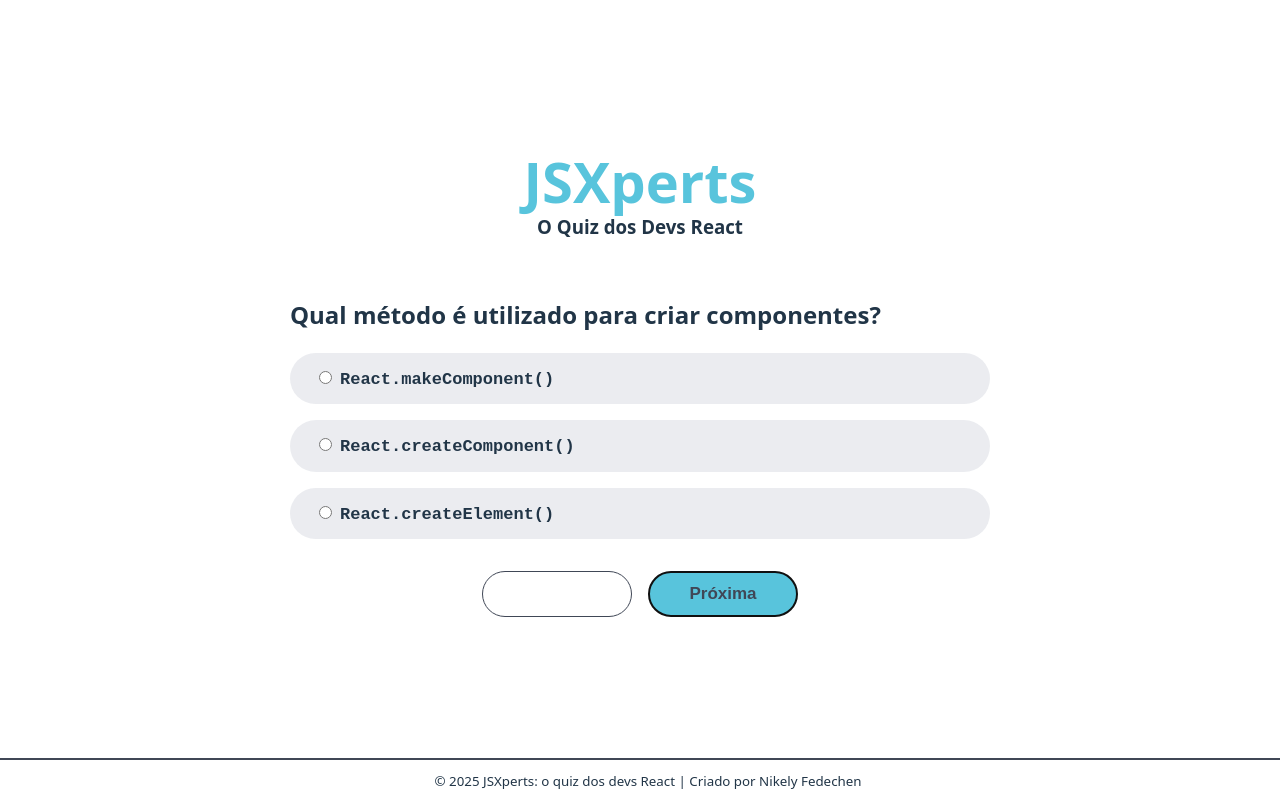
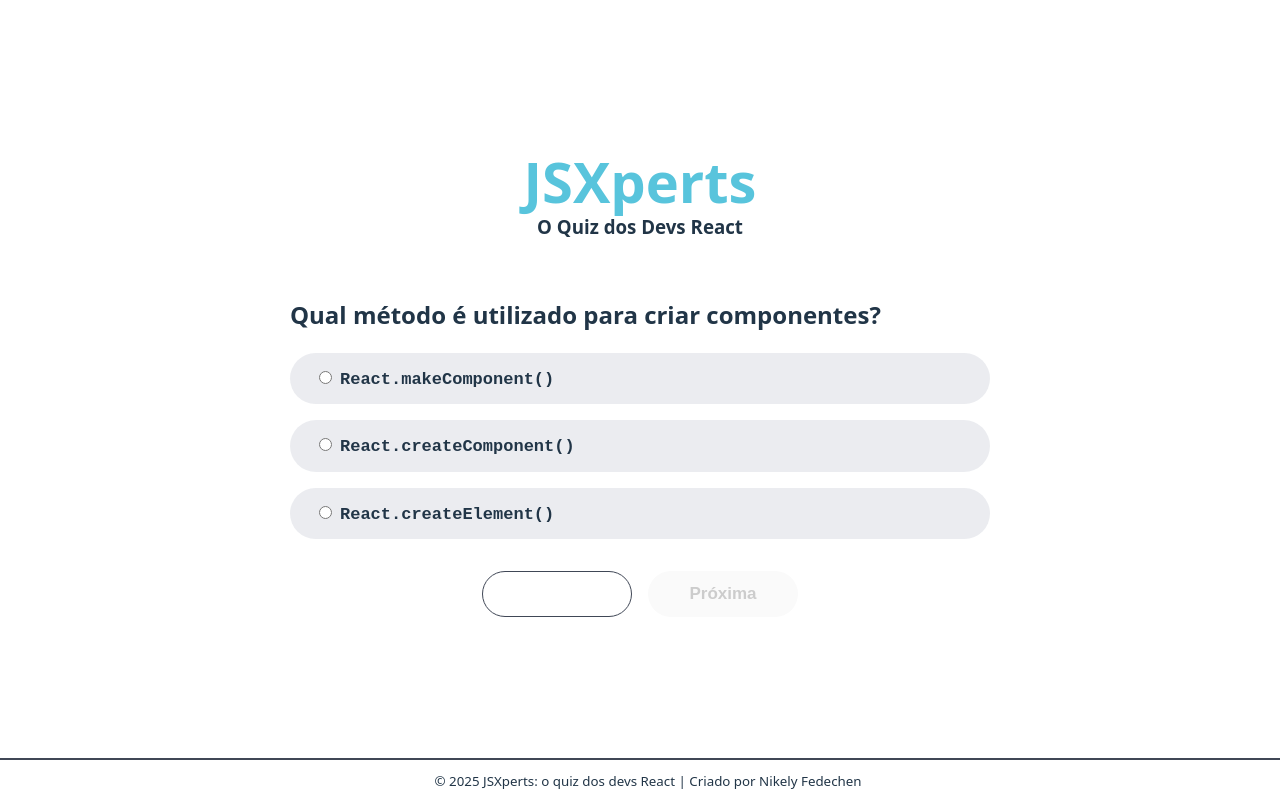
Before and after one commit to nikelyfedechen/jsxperts-quiz, a React (Vite) app: page / in a window 1280 px wide. Both pictures are taken after a click on the button "Começar". Built offline with nearby package versions, Linux system fonts and the light colour scheme.

Commit message:
feat: botão avançar desabilitado sem resposta

```diff
--- a/src/App.tsx
+++ b/src/App.tsx
@@ -163,6 +163,11 @@ function App() {
             onClickReturn={handleClickReturn}
             start={isStart}
             tryAgain={isTryAgain}
+            disabled={
+              !isStart &&
+              !isTryAgain &&
+              !respostas[perguntas[slide - 1].id as respostasIds]
+            }
           />
         </form>
       </div>
--- a/src/components/Navigation.css
+++ b/src/components/Navigation.css
@@ -30,3 +30,9 @@ button:focus-visible {
     color: var(--color-text);
     border: 1px solid #404756;
 }
+
+:disabled {
+    cursor: not-allowed;
+    background-color: #fafafa;
+    color: #ccc;
+}
--- a/src/components/Navigation.tsx
+++ b/src/components/Navigation.tsx
@@ -5,6 +5,7 @@ type NavigationProps = {
   onClickNext: () => void;
   start: boolean;
   tryAgain: boolean;
+  disabled: boolean;
 };
 
 const Navigation = ({
@@ -12,6 +13,7 @@ const Navigation = ({
   onClickNext,
   start,
   tryAgain,
+  disabled,
 }: NavigationProps) => {
   return (
     <div className="btn-conteiner">
@@ -20,7 +22,7 @@ const Navigation = ({
           Voltar
         </button>
       )}
-      <button className="btn-primary" onClick={onClickNext}>
+      <button className="btn-primary" onClick={onClickNext} disabled={disabled}>
         {start ? 'Começar' : tryAgain ? 'Tentar novamente' : 'Próxima'}
       </button>
     </div>
--- a/src/components/quizItem.css
+++ b/src/components/quizItem.css
@@ -20,9 +20,13 @@
     padding: .75rem 1.5rem;
     border-radius: 9999px;
     font-size: 17px;
-    cursor: pointer;
+
+    & label {
+        cursor: pointer;
+    }
 
     & input {
         margin-right: 8px;
+        cursor: pointer;
     }
 }
```
